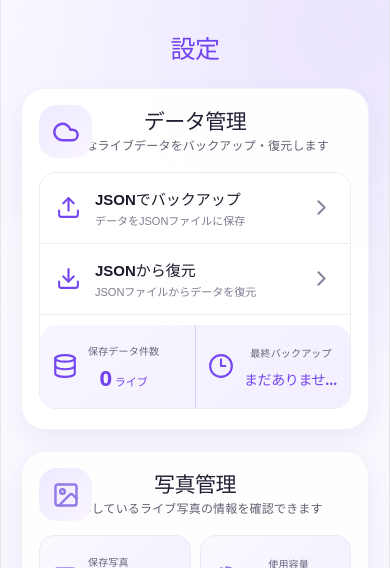
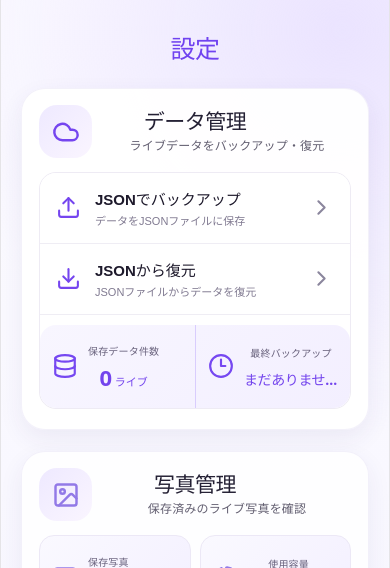
Before and after one commit to tomokitakahama/LiveCloud, a React (Vite) app: page /#/settings in a window 390 px wide. Shown: the top 568 px of the page. Built offline with nearby package versions, Linux system fonts and the light colour scheme.

Commit message:
UI修正_IPhone確認

```diff
--- a/src/pages/Settings/Settings.css
+++ b/src/pages/Settings/Settings.css
@@ -68,6 +68,9 @@
   letter-spacing: -0.45px;
 }
 .settingsSectionTitle p {
+  box-sizing: border-box;
+  width: 100%;
+  padding-left: 64px;
   margin: 0;
   color: #625e70;
   font-size: 12px;
--- a/src/pages/Settings/Settings.tsx
+++ b/src/pages/Settings/Settings.tsx
@@ -148,7 +148,7 @@ const Settings = ({ artists, setArtists }: SettingsProps) => {
           </span>
           <div>
             <h2>データ管理</h2>
-            <p>大切なライブデータをバックアップ・復元します</p>
+            <p>ライブデータをバックアップ・復元</p>
           </div>
         </div>
         <div className="settingsPanel">
@@ -199,7 +199,7 @@ const Settings = ({ artists, setArtists }: SettingsProps) => {
           </span>
           <div>
             <h2>写真管理</h2>
-            <p>保存しているライブ写真の情報を確認できます</p>
+            <p>保存済みのライブ写真を確認</p>
           </div>
         </div>
         <div className="photoMetrics">
```
